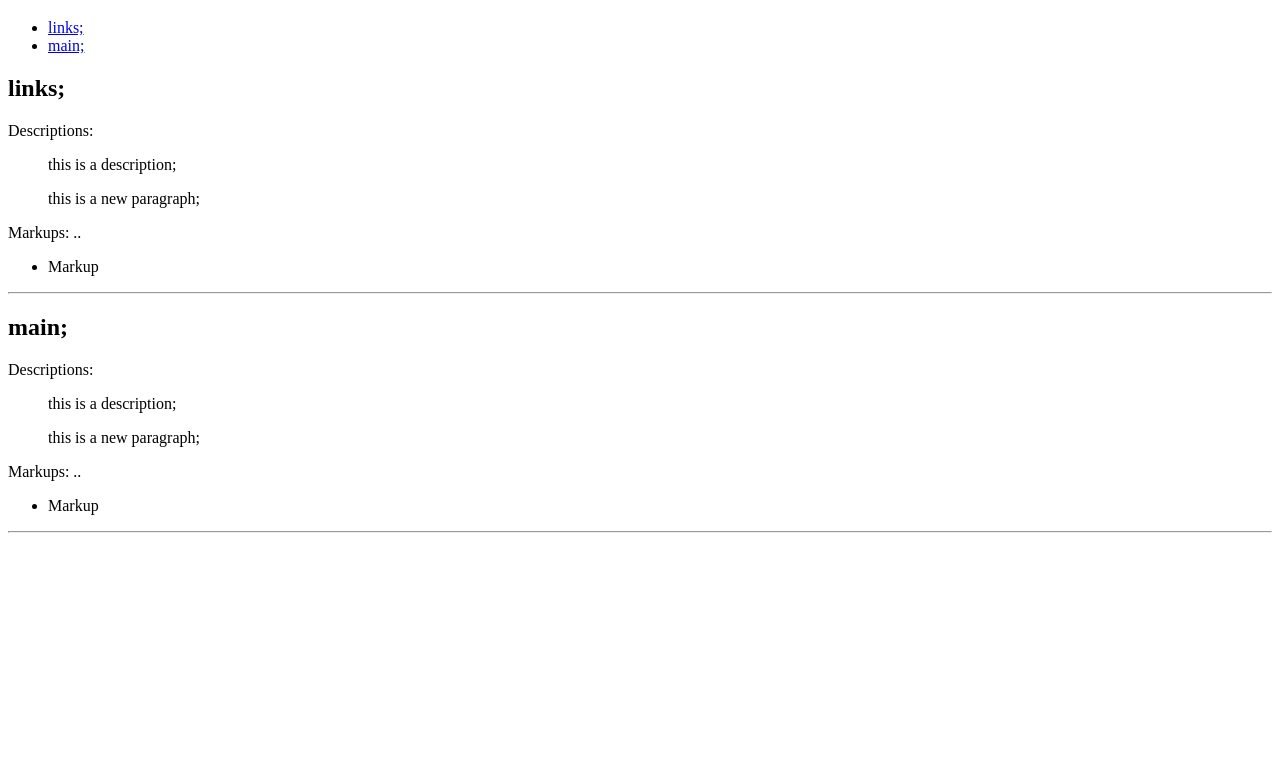
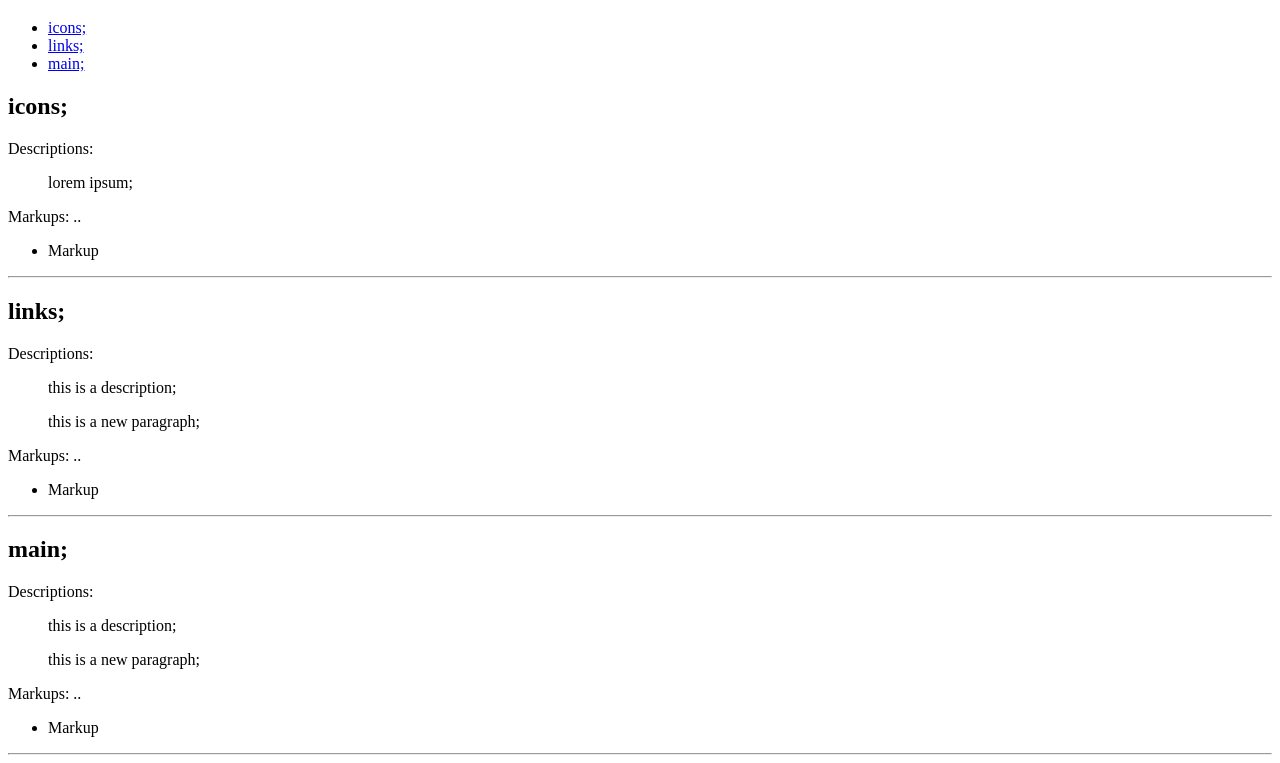
Before and after one commit to rickardd/ricks-styleguide-generator, a website: page index.html in a window 1280 px wide. Shown: the part 61-824 px from the top of the page. Before the commit the page ends 800 px from the top, so only its background shows below. Drawn offline with Linux system fonts and the light colour scheme.

Commit message:
more markup test

```diff
--- a/index.html
+++ b/index.html
@@ -9,12 +9,26 @@
   </header>
   <navigation class="RSG-sidebar">
     <ul>
+        <li><a href="#icons;">icons;</a></li>
         <li><a href="#links;">links;</a></li>
         <li><a href="#main;">main;</a></li>
     </ul>
   </navigation>
   <main class="RSG-content">
-    <article>
+    <article id="icons;">
+      <h1>icons;</h1>
+      Descriptions: <br>
+      <ul>
+          <p>lorem ipsum;</p>
+      </ul>
+
+      Markups: .. <br>
+      <ul>
+        <li>Markup</li>
+      </ul>
+    </article>
+    <hr>
+    <article id="links;">
       <h1>links;</h1>
       Descriptions: <br>
       <ul>
@@ -28,7 +42,7 @@
       </ul>
     </article>
     <hr>
-    <article>
+    <article id="main;">
       <h1>main;</h1>
       Descriptions: <br>
       <ul>
--- a/src/template.mustache
+++ b/src/template.mustache
@@ -16,7 +16,7 @@
   </navigation>
   <main class="RSG-content">
   {{#blocks}}
-    <article>
+    <article id="{{title}}">
       <h1>{{title}}</h1>
       Descriptions: <br>
       {{#descriptions.length}}
```
Also changed, not shown: test-css/icons.css (+14 -0 lines).
